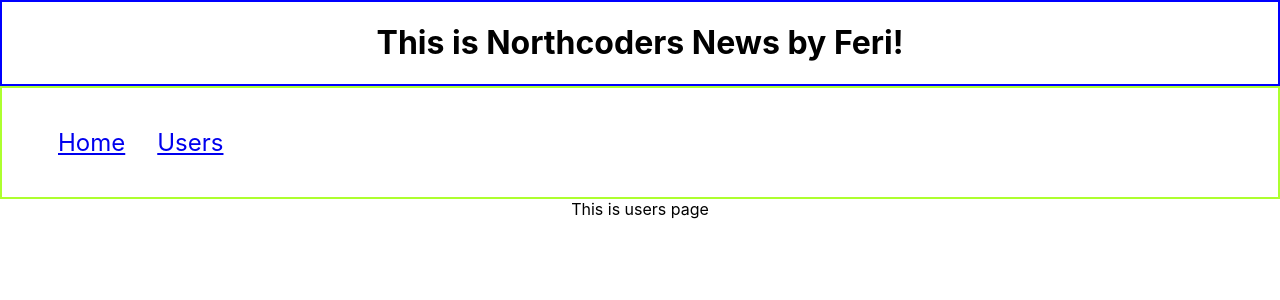
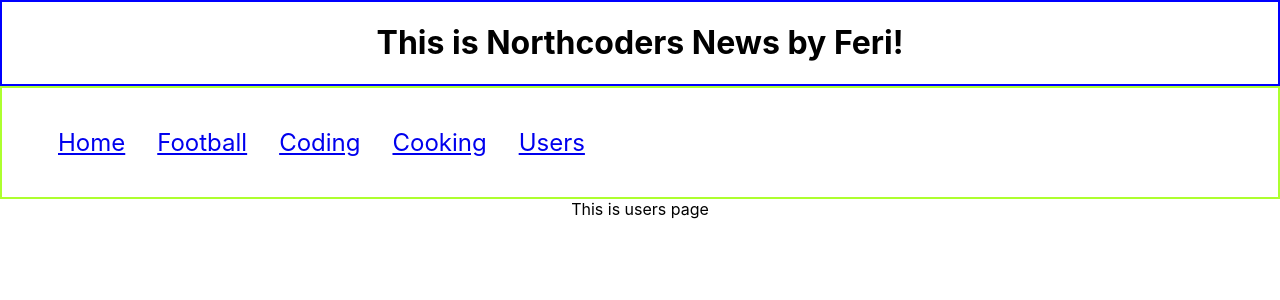
Before and after one commit to majidfer/fe-nc-news, a React (Create React App) app: page /users in a window 1280 px wide. Shown: the top 300 px of the page. Built offline with nearby package versions, Linux system fonts and the light colour scheme; the HTML template or start-up script is replaced by a standard one.

Commit message:
Adding link to article topics

```diff
--- a/src/components/Nav.jsx
+++ b/src/components/Nav.jsx
@@ -8,6 +8,15 @@ function Nav() {
           <Link to="/">Home</Link>
         </li>
         <li>
+          <Link to="/football">Football</Link>
+        </li>
+        <li>
+          <Link to="/coding">Coding</Link>
+        </li>
+        <li>
+          <Link to="/cooking">Cooking</Link>
+        </li>
+        <li>
           <Link to="/users">Users</Link>
         </li>
       </ul>
```
